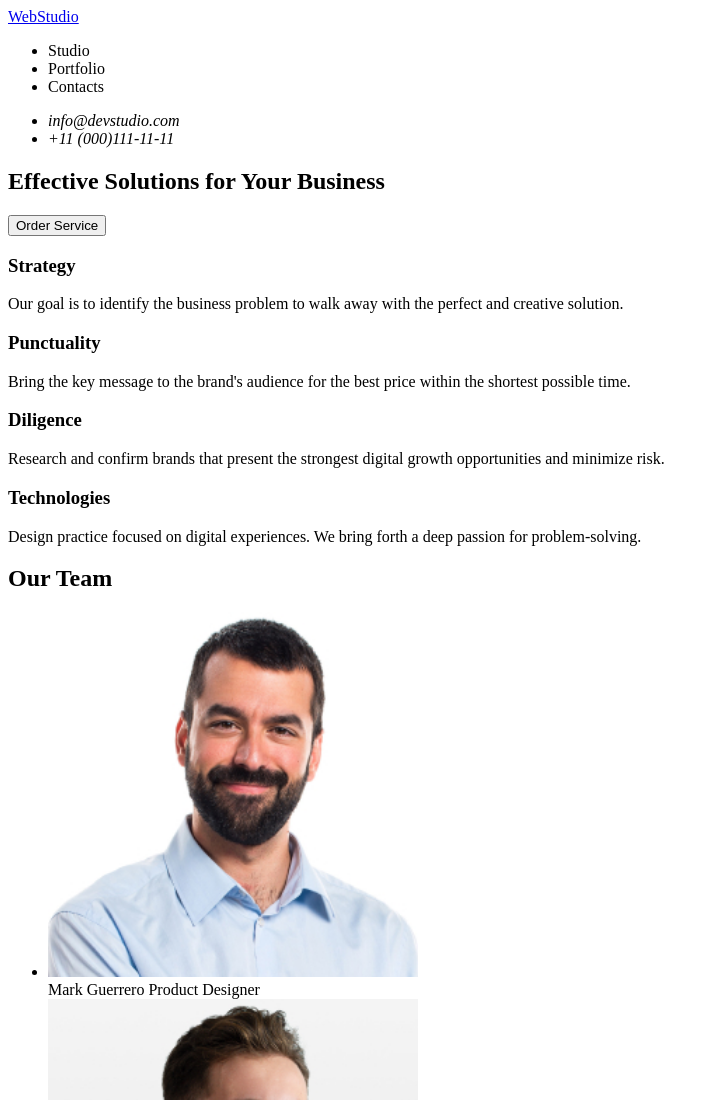
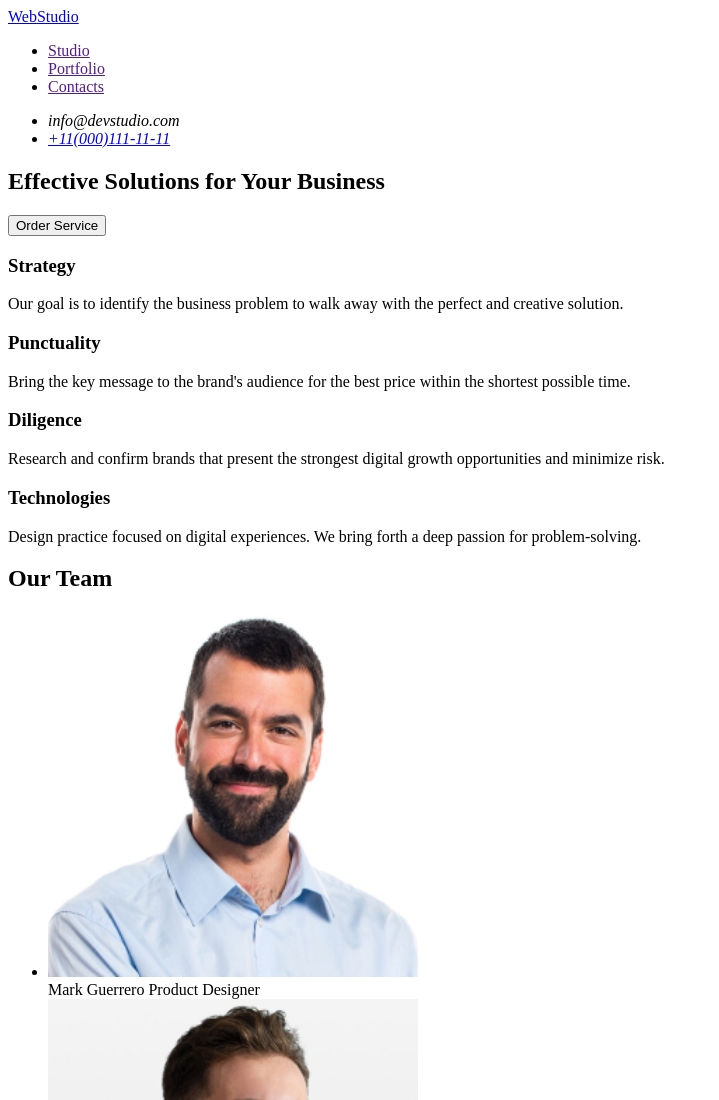
Before and after one commit to mrbombastik21/goit-markup-hw-01, a plain HTML site: page index.html in a window 1280 px wide. Shown: the top 1100 px of the page, without its empty margins (0-719 px from the left). Drawn offline with Linux system fonts and the light colour scheme.

Commit message:
update index.html

```diff
--- a/index.html
+++ b/index.html
@@ -10,15 +10,15 @@
       <nav>
         <a href="./index.html">WebStudio</a>
         <ul>
-          <li href="">Studio</li>
-          <li href="">Portfolio</li>
-          <li href="">Contacts</li>
+          <li><a href="">Studio</a></li>
+          <li><a href="">Portfolio</a></li>
+          <li><a href="">Contacts</a></li>
         </ul>
       </nav>
       <address>
         <ul>
-          <li href="mailo:info@devstudio.com">info@devstudio.com</li>
-          <li href="tel:+110001111111">+11 (000)111-11-11</li>
+          <li><a href="info@devstudio.com"></a>info@devstudio.com</li>
+          <li><a href="tel:+110001111111">+11(000)111-11-11</a></li>
         </ul>
       </address>
     </header>
```
